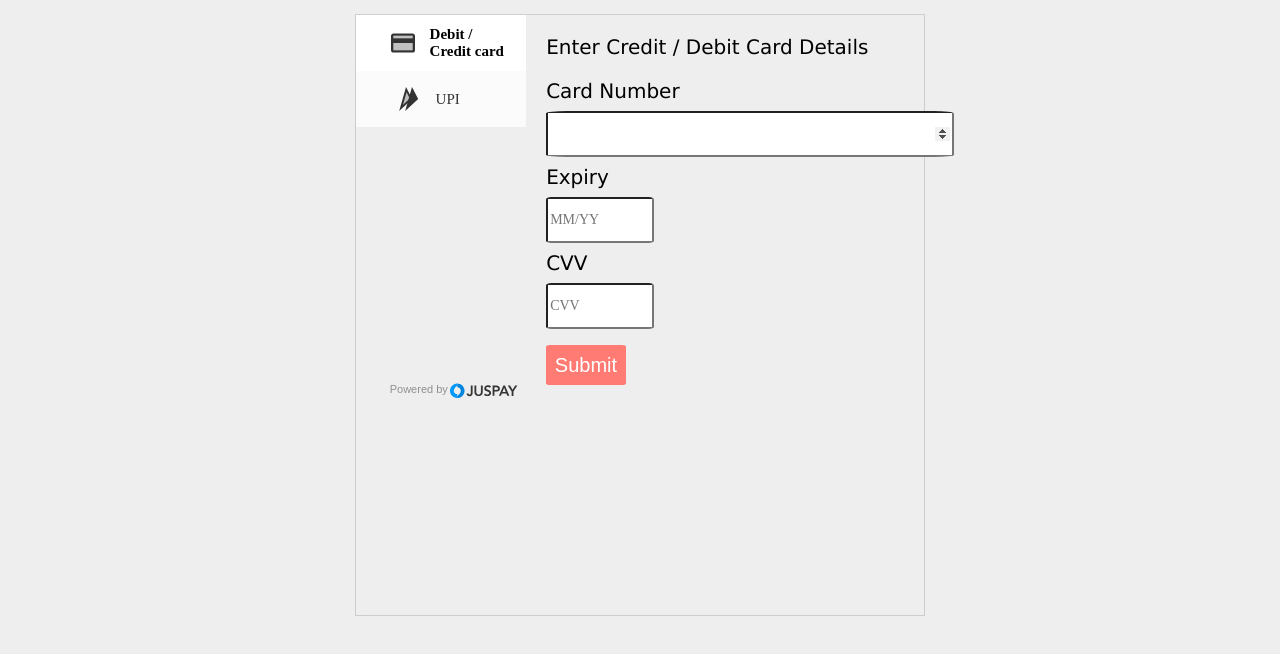
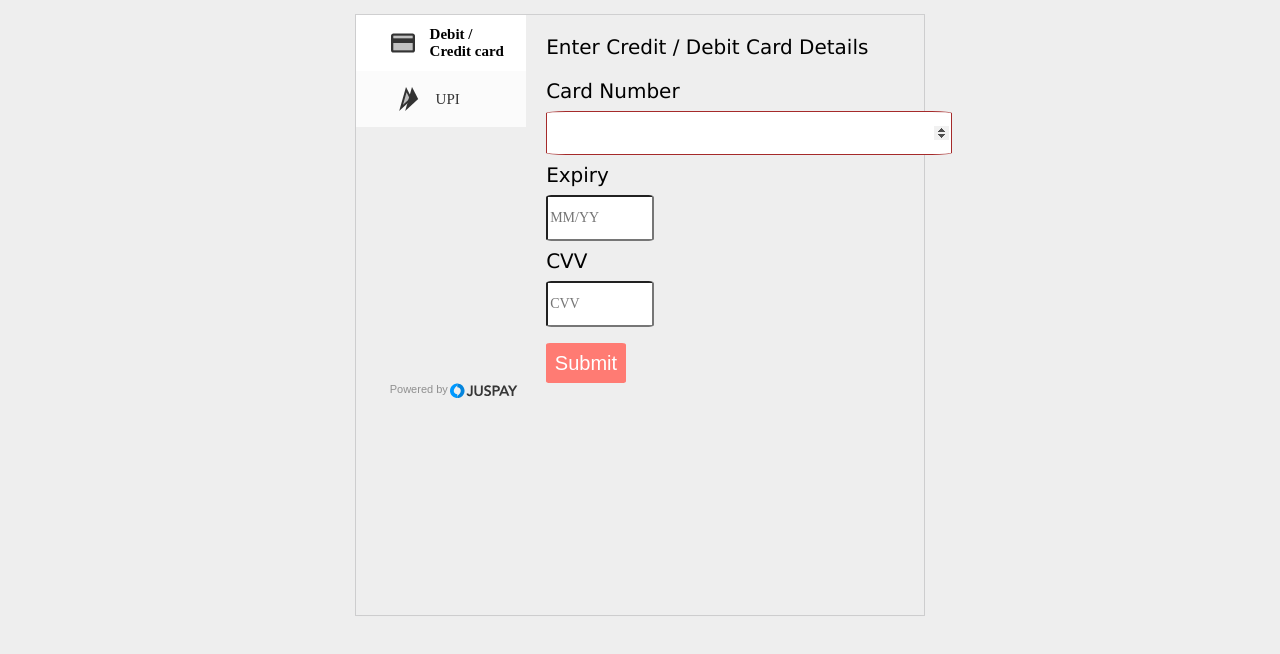
Before and after one commit to Uditkishore/CW-Project, a plain HTML site: page payment.html in a window 1280 px wide. In both pictures the pointer is over the input 750 px from the left and 276 px from the top of the page. Shown: the part 142-796 px from the top of the page. Drawn offline with Linux system fonts and the light colour scheme.

Commit message:
Update payment.html

```diff
--- a/payment.html
+++ b/payment.html
@@ -119,6 +119,10 @@
       margin-left: 20%;
       display: flex;
 
+  }
+
+  .content2 input:hover{
+      border: 1px solid brown;
   }
    </style>
 </head>
```
